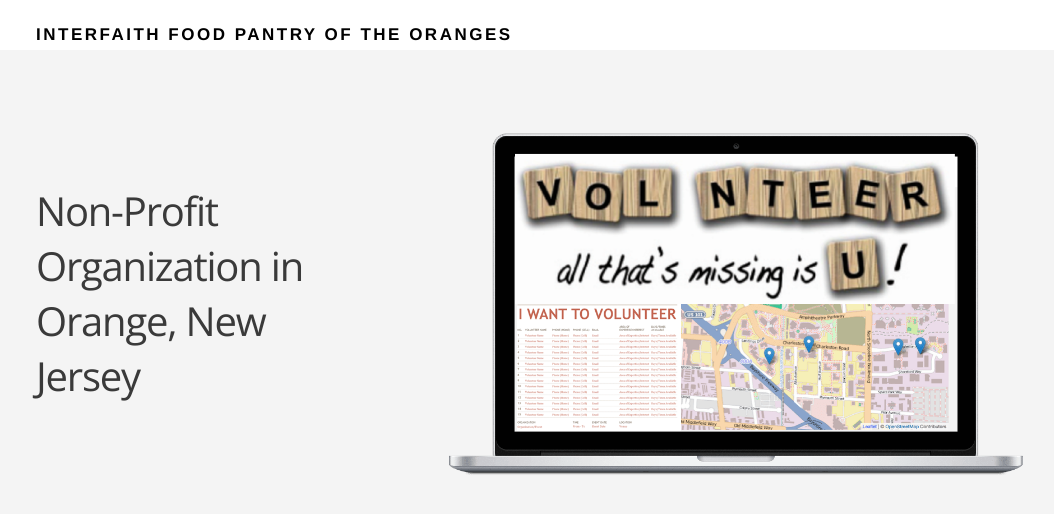
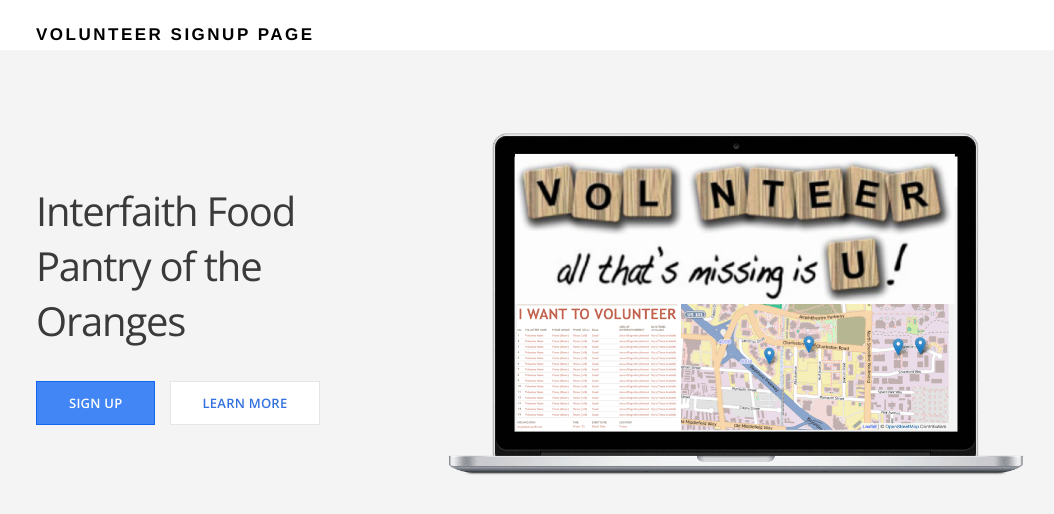
Before and after one commit to abbkrish/IFPVolunteerSignup, a Flask app: page / in a window 1280 px wide. Shown: the top 514 px of the page, without its empty margins (104-1158 px from the left). Run offline with Flask 2, Linux system fonts and the light colour scheme.

Commit message:
Added about and signup

```diff
--- a/routes.py
+++ b/routes.py
@@ -1,4 +1,4 @@
-from flask import Flask, render_template
+from flask import Flask, render_template, redirect
 
 
 app = Flask(__name__)
@@ -8,5 +8,14 @@
 	return render_template("index.html")
 
 
+@app.route("/about")
+def about():
+	return redirect("http://www.orangesfoodpantry.org/about_us")
+
+
+@app.route("/signup")
+def signup():
+	return render_template("signup.html")
+
 if __name__ == '__main__':
 	app.run(debug=True)
--- a/templates/about.html
+++ b/templates/about.html
@@ -4,7 +4,7 @@
   <main class="about-section">
     <div class="container">
 
-    <h2>About Learning Flask</h2>
+    <h2>About Interfaith Food Pantry of the Oranges</h2>
     <p>In Learning Flask, you'll build an app that let's you find new places around you. With this app you can find places you like, and discover new points of interest wherever you are.</p>
 
     </div>
--- a/templates/index.html
+++ b/templates/index.html
@@ -5,9 +5,9 @@
     <div class="container">
 
       <div class="section-content">
-        <h2>Non-Profit Organization in Orange, New Jersey</h2>
-        {#<a href="{{ url_for('signup') }}" class="btn-primary">Sign up</a>
-       <a href="{{ url_for('about') }}" class="btn-secondary">Learn more</a> #}
+        <h2>Interfaith Food Pantry of the Oranges</h2>
+        <a href="{{ url_for('signup') }}" class="btn-primary">Sign up</a>
+       <a href="{{ url_for('about') }}" class="btn-secondary">Learn more</a>
       </div>
 
       <div class="section-device">
--- a/templates/layout.html
+++ b/templates/layout.html
@@ -7,7 +7,8 @@
   <body>
     <header>
       <div class="container">
-        <h1 class="title">Interfaith Food Pantry of the Oranges</h1>
+        <h1 class="title">Volunteer Signup Page</h1>
+
       </div>
     </header>
 
```
